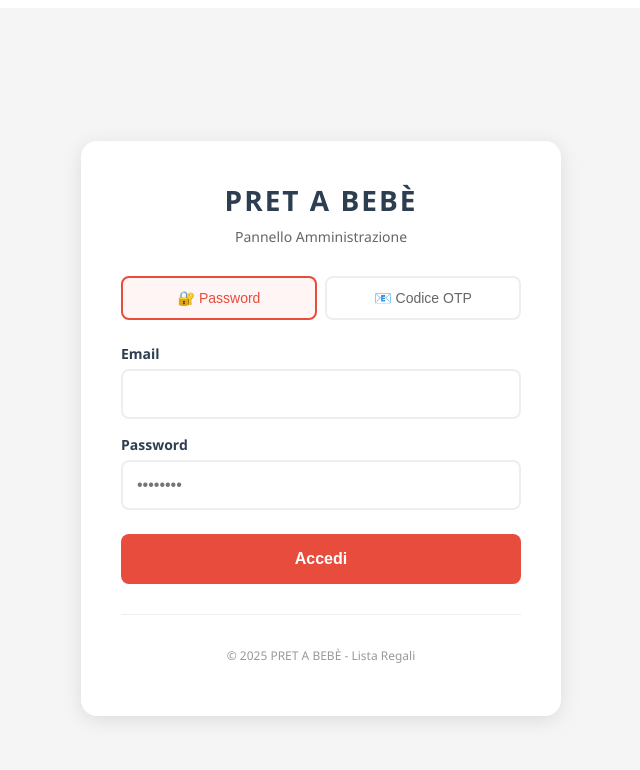
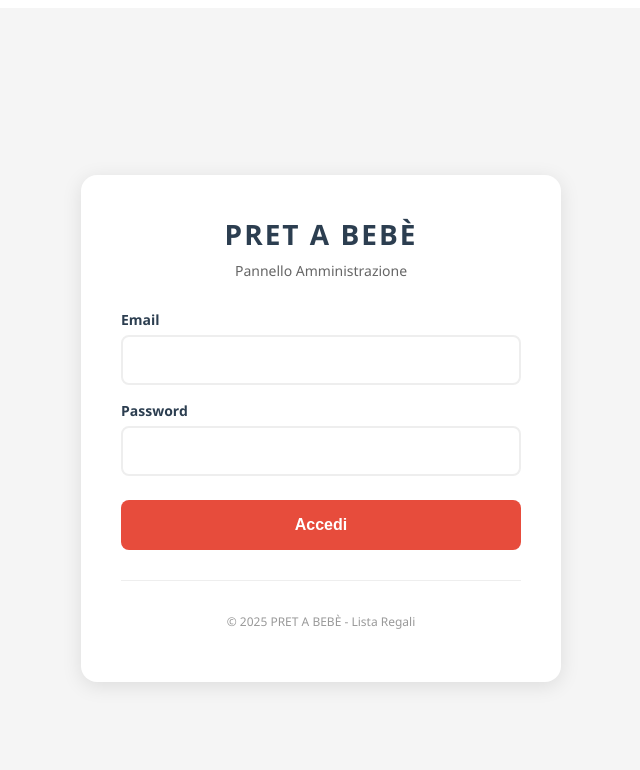
Before and after one commit to pallii58/PRET-A-BEBE-GIFT-LIST, a React (Vite) app in the folder frontend/: page / in a window 1280 px wide. Shown: the top 770 px of the page, without its empty margins (319-959 px from the left). Built offline with nearby package versions, Linux system fonts and the light colour scheme.

Commit message:
fix: remove OTP login, keep only email/password

```diff
--- a/frontend/src/components/LoginPage.jsx
+++ b/frontend/src/components/LoginPage.jsx
@@ -3,13 +3,10 @@ import { useState } from "react";
 const LoginPage = ({ onLogin }) => {
   const [email, setEmail] = useState("");
   const [password, setPassword] = useState("");
-  const [otpCode, setOtpCode] = useState("");
   const [loading, setLoading] = useState(false);
   const [error, setError] = useState(null);
-  const [mode, setMode] = useState("password"); // 'password' o 'otp'
-  const [otpSent, setOtpSent] = useState(false);
 
-  const handlePasswordLogin = async (e) => {
+  const handleLogin = async (e) => {
     e.preventDefault();
     if (!email || !password) {
       setError("Inserisci email e password");
@@ -32,73 +29,6 @@ const LoginPage = ({ onLogin }) => {
         throw new Error(data.message || "Errore durante il login");
       }
 
-      // Salva token in localStorage
-      localStorage.setItem("adminToken", data.token);
-      localStorage.setItem("adminUser", JSON.stringify(data.user));
-
-      onLogin(data.user);
-    } catch (err) {
-      setError(err.message);
-    } finally {
-      setLoading(false);
-    }
-  };
-
-  const handleSendOtp = async (e) => {
-    e.preventDefault();
-    if (!email) {
-      setError("Inserisci la tua email");
-      return;
-    }
-
-    setLoading(true);
-    setError(null);
-
-    try {
-      const res = await fetch("/api/auth?action=magic-link", {
-        method: "POST",
-        headers: { "Content-Type": "application/json" },
-        body: JSON.stringify({ email }),
-      });
-
-      const data = await res.json();
-
-      if (!res.ok) {
-        throw new Error(data.message || "Errore durante l'invio");
-      }
-
-      setOtpSent(true);
-    } catch (err) {
-      setError(err.message);
-    } finally {
-      setLoading(false);
-    }
-  };
-
-  const handleVerifyOtp = async (e) => {
-    e.preventDefault();
-    if (!email || !otpCode) {
-      setError("Inserisci email e codice OTP");
-      return;
-    }
-
-    setLoading(true);
-    setError(null);
-
-    try {
-      const res = await fetch("/api/auth?action=verify-otp", {
-        method: "POST",
-        headers: { "Content-Type": "application/json" },
-        body: JSON.stringify({ email, code: otpCode }),
-      });
-
-      const data = await res.json();
-
-      if (!res.ok) {
-        throw new Error(data.message || "Codice non valido");
-      }
-
-      // Salva token in localStorage
       localStorage.setItem("adminToken", data.token);
       localStorage.setItem("adminUser", JSON.stringify(data.user));
 
@@ -118,38 +48,9 @@ const LoginPage = ({ onLogin }) => {
           <p style={styles.subtitle}>Pannello Amministrazione</p>
         </div>
 
-        <div style={styles.tabs}>
-          <button
-            style={{
-              ...styles.tab,
-              ...(mode === "password" ? styles.tabActive : {}),
-            }}
-            onClick={() => {
-              setMode("password");
-              setError(null);
-              setOtpSent(false);
-            }}
-          >
-            🔐 Password
-          </button>
-          <button
-            style={{
-              ...styles.tab,
-              ...(mode === "otp" ? styles.tabActive : {}),
-            }}
-            onClick={() => {
-              setMode("otp");
-              setError(null);
-            }}
-          >
-            📧 Codice OTP
-          </button>
-        </div>
-
         {error && <div style={styles.error}>{error}</div>}
 
-        {mode === "password" && (
-          <form onSubmit={handlePasswordLogin} style={styles.form}>
+        <form onSubmit={handleLogin} style={styles.form}>
           <div style={styles.inputGroup}>
             <label style={styles.label}>Email</label>
             <input
@@ -157,7 +58,6 @@ const LoginPage = ({ onLogin }) => {
               style={styles.input}
               value={email}
               onChange={(e) => setEmail(e.target.value)}
-                placeholder=""
               autoComplete="email"
             />
           </div>
@@ -168,7 +68,6 @@ const LoginPage = ({ onLogin }) => {
               style={styles.input}
               value={password}
               onChange={(e) => setPassword(e.target.value)}
-                placeholder="••••••••"
               autoComplete="current-password"
             />
           </div>
@@ -176,59 +75,6 @@ const LoginPage = ({ onLogin }) => {
             {loading ? "Accesso in corso..." : "Accedi"}
           </button>
         </form>
-        )}
-
-        {mode === "otp" && !otpSent && (
-          <form onSubmit={handleSendOtp} style={styles.form}>
-            <div style={styles.inputGroup}>
-              <label style={styles.label}>Email</label>
-              <input
-                type="email"
-                style={styles.input}
-                value={email}
-                onChange={(e) => setEmail(e.target.value)}
-                placeholder=""
-                autoComplete="email"
-              />
-            </div>
-            <p style={styles.hint}>
-              Riceverai un codice di 6 cifre via email per accedere.
-            </p>
-            <button type="submit" style={styles.submitButton} disabled={loading}>
-              {loading ? "Invio in corso..." : "Invia codice OTP"}
-            </button>
-          </form>
-        )}
-
-        {mode === "otp" && otpSent && (
-          <form onSubmit={handleVerifyOtp} style={styles.form}>
-            <div style={styles.successMessage}>
-              ✅ Codice inviato a {email}
-            </div>
-            <div style={styles.inputGroup}>
-              <label style={styles.label}>Codice OTP</label>
-              <input
-                type="text"
-                style={styles.otpInput}
-                value={otpCode}
-                onChange={(e) => setOtpCode(e.target.value.replace(/\D/g, "").slice(0, 6))}
-                placeholder="000000"
-                maxLength={6}
-                autoComplete="one-time-code"
-              />
-            </div>
-            <button type="submit" style={styles.submitButton} disabled={loading}>
-              {loading ? "Verifica in corso..." : "Verifica codice"}
-            </button>
-            <button
-              type="button"
-              style={styles.linkButton}
-              onClick={() => setOtpSent(false)}
-            >
-              Invia nuovo codice
-            </button>
-          </form>
-        )}
 
         <div style={styles.footer}>
           <p>© 2025 PRET A BEBÈ - Lista Regali</p>
@@ -272,28 +118,6 @@ const styles = {
     color: "#666",
     fontSize: "14px",
   },
-  tabs: {
-    display: "flex",
-    gap: "8px",
-    marginBottom: "24px",
-  },
-  tab: {
-    flex: 1,
-    padding: "12px",
-    border: "2px solid #eee",
-    borderRadius: "8px",
-    backgroundColor: "white",
-    cursor: "pointer",
-    fontSize: "14px",
-    fontWeight: "500",
-    color: "#666",
-    transition: "all 0.2s",
-  },
-  tabActive: {
-    borderColor: "#e74c3c",
-    backgroundColor: "#fef5f4",
-    color: "#e74c3c",
-  },
   form: {
     display: "flex",
     flexDirection: "column",
@@ -317,21 +141,6 @@ const styles = {
     transition: "border-color 0.2s",
     outline: "none",
   },
-  otpInput: {
-    padding: "20px",
-    border: "2px solid #eee",
-    borderRadius: "8px",
-    fontSize: "28px",
-    textAlign: "center",
-    letterSpacing: "8px",
-    fontWeight: "bold",
-    outline: "none",
-  },
-  hint: {
-    fontSize: "13px",
-    color: "#888",
-    margin: 0,
-  },
   submitButton: {
     padding: "16px",
     backgroundColor: "#e74c3c",
@@ -344,29 +153,12 @@ const styles = {
     transition: "background-color 0.2s",
     marginTop: "8px",
   },
-  linkButton: {
-    padding: "12px",
-    backgroundColor: "transparent",
-    color: "#666",
-    border: "none",
-    fontSize: "14px",
-    cursor: "pointer",
-    textDecoration: "underline",
-  },
   error: {
     backgroundColor: "#fee",
     color: "#c00",
     padding: "12px",
     borderRadius: "8px",
     marginBottom: "16px",
-    fontSize: "14px",
-    textAlign: "center",
-  },
-  successMessage: {
-    backgroundColor: "#e8f5e9",
-    color: "#2e7d32",
-    padding: "12px",
-    borderRadius: "8px",
     fontSize: "14px",
     textAlign: "center",
   },
```
Lines whose indentation alone changed are shown as unchanged.
